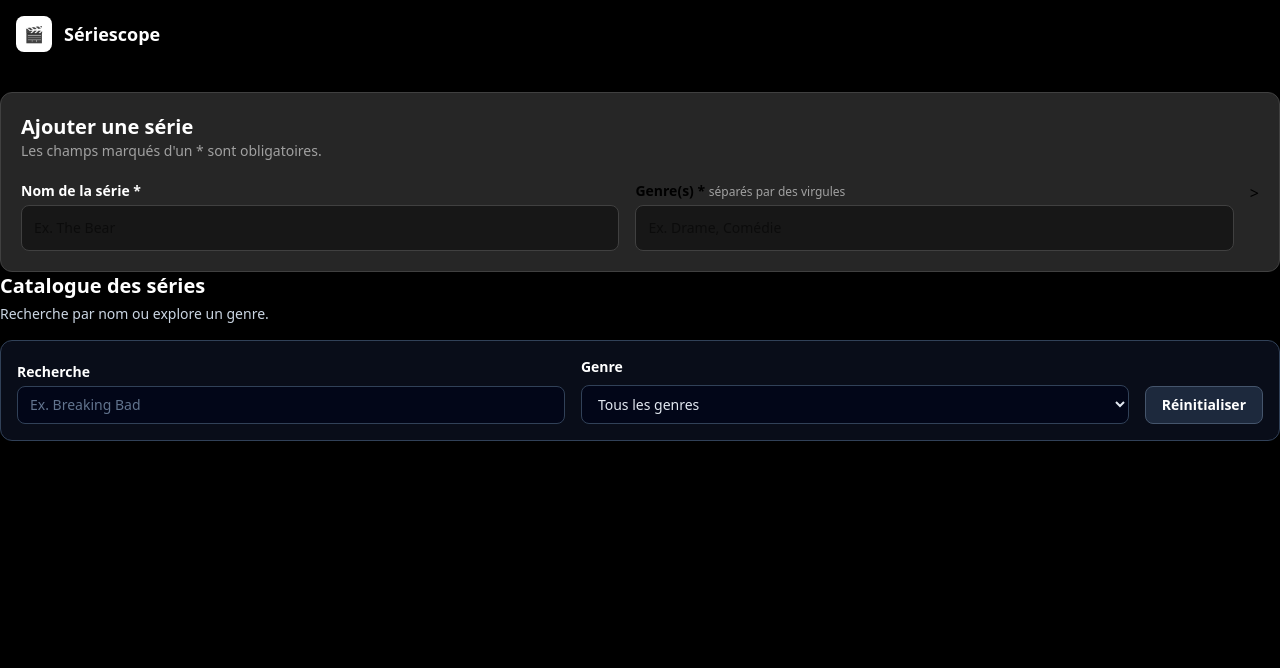
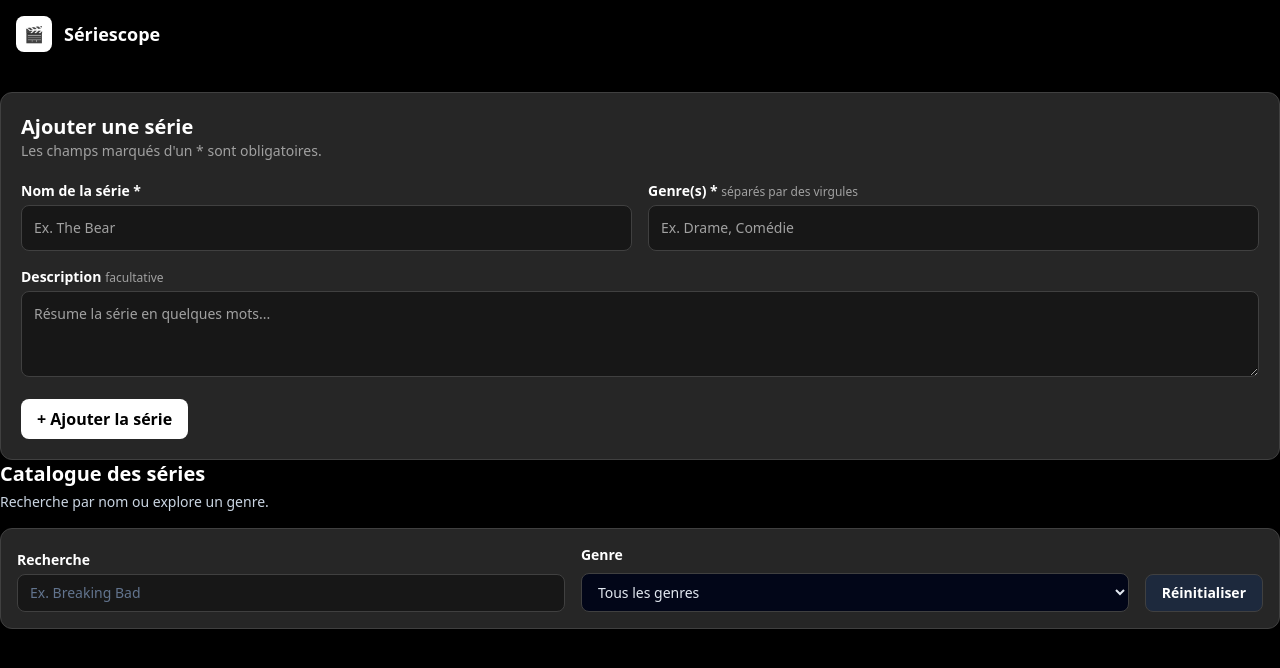
Before and after one commit to loubna-elfaidi/S-rieScope-catalogue-de-s-ries-et-documentaires, a plain HTML site: page index.html in a window 1280 px wide. Drawn offline with nearby package versions, Linux system fonts and the light colour scheme; no server answers.

Commit message:
lien d'axios

```diff
--- a/index.html
+++ b/index.html
@@ -7,6 +7,7 @@
 
 
     <script src="https://cdn.jsdelivr.net/npm/@tailwindcss/browser@4"></script>
+    <script src="https://cdn.jsdelivr.net/npm/axios@<x.x.x>/dist/axios.min.js"></script>
     <link rel="stylesheet" href="style.css">
     <title>Document</title>
 </head>
@@ -26,15 +27,26 @@
                 <div class="flex-1">
                     <label for="nom" class="block text-sm font-semibold mb-1 text-white">Nom de la série *</label>
                     <input id="nom" type="text" placeholder="Ex. The Bear"
-                        class="w-full bg-neutral-900 border border-neutral-700 rounded-lg p-3 text-sm" />
+                        class="w-full bg-neutral-900 border border-neutral-700 rounded-lg p-3 text-sm placeholder:text-neutral-400" />
                 </div>
                 <div class="flex-1">
-                    <label for="genres" class="block text-sm font-semibold mb-1">
+                    <label for="genres" class="block text-sm font-semibold mb-1 text-white">
                         Genre(s) * <span class="text-xs text-neutral-400 font-normal">séparés par des virgules</span>
                     </label>
                     <input id="genres" type="text" placeholder="Ex. Drame, Comédie "
-                        class="w-full bg-neutral-900 border border-neutral-700 rounded-lg p-3 text-sm" />
-                </div>>
+                        class="w-full bg-neutral-900 border border-neutral-700 rounded-lg p-3 text-sm placeholder:text-neutral-400" />
+                </div>
+            </div>
+            <div>
+                <label for="description" class="block text-sm font-semibold mb-1 text-white">
+                    Description <span class="text-xs text-neutral-400 font-normal">facultative</span>
+                </label>
+                <textarea id="description" rows="3" placeholder="Résume la série en quelques mots..."
+                    class="w-full bg-neutral-900 border border-neutral-700 rounded-lg p-3 text-sm placeholder:text-neutral-400"></textarea>
+            </div>
+            <button type="submit" class=" bg-white text-black font-semibold rounded-lg px-4 py-2 w-fit">
+                + Ajouter la série
+            </button>
         </form>
     </section>
 
@@ -42,21 +54,21 @@
         <h2 class="text-xl font-bold text-white">Catalogue des séries</h2>
         <p class="mt-1 text-sm text-slate-300">Recherche par nom ou explore un genre.</p>
         <form
-            class="catalogue__filters mt-4 flex flex-col gap-4 rounded-xl border border-slate-700 bg-slate-900/60 p-4 md:flex-row md:items-end">
+            class="catalogue__filter mt-4 flex flex-col gap-4 rounded-xl border border-neutral-700 bg-neutral-800 p-4 md:flex-row md:items-end">
             <div class="filter flex flex-1 flex-col gap-1">
                 <label for="search" class="text-sm font-semibold text-white">Recherche</label>
                 <input type="search" id="search" placeholder="Ex. Breaking Bad"
-                    class="w-full rounded-lg border border-slate-700 bg-slate-950 px-3 py-2 text-sm text-slate-200 placeholder-slate-500 focus:border-indigo-400 focus:outline-none focus:ring-2 focus:ring-indigo-400">
+                    class=" bg-neutral-900 w-full rounded-lg border border-neutral-700  px-3 py-2 text-sm text-slate-200 placeholder-slate-500 focus:border-indigo-400 focus:outline-none focus:ring-2 focus:ring-indigo-400">
             </div>
             <div class="filter flex flex-1 flex-col gap-2">
                 <label for="genre" class="text-sm font-semibold text-white">Genre</label>
                 <select id="genre"
-                    class="w-full rounded-lg border border-slate-700 bg-slate-950 px-3 py-2 text-sm text-slate-200 focus:border-indigo-400 focus:outline-none focus:ring-2 focus:ring-indigo-400">
-                    <option value="" class=" text-slate-200">Tous les genres</option>
+                    class="w-full rounded-lg border border-neutral-700 bg-slate-950 px-3 py-2 text-sm text-slate-200 focus:border-indigo-400 focus:outline-none focus:ring-2 focus:ring-indigo-400">
+                    <option value="" class="text-slate-200">Tous les genres</option>
                 </select>
             </div>
             <button type="reset" id="reset-btn"
-                class="rounded-lg border border-slate-600 bg-slate-800 px-4 py-2 text-sm font-semibold text-white transition hover:bg-slate-700 focus:outline-none focus:ring-2 focus:ring-indigo-400">Réinitialiser</button>
+                class="rounded-lg border border-neutral-700 bg-slate-800 px-4 py-2 text-sm font-semibold text-white transition hover:bg-slate-700 focus:outline-none focus:ring-2 focus:ring-indigo-400">Réinitialiser</button>
         </form>
         <div class="catalogue">
 
```
